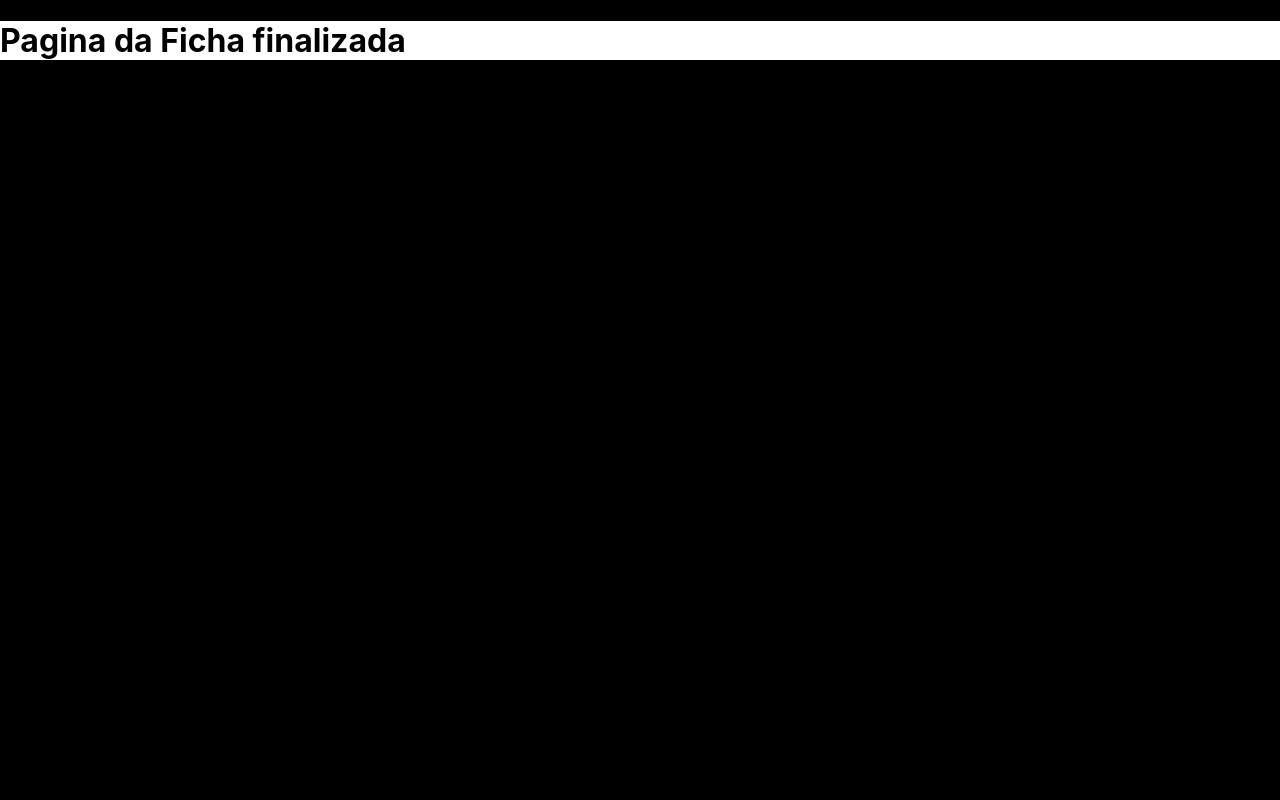
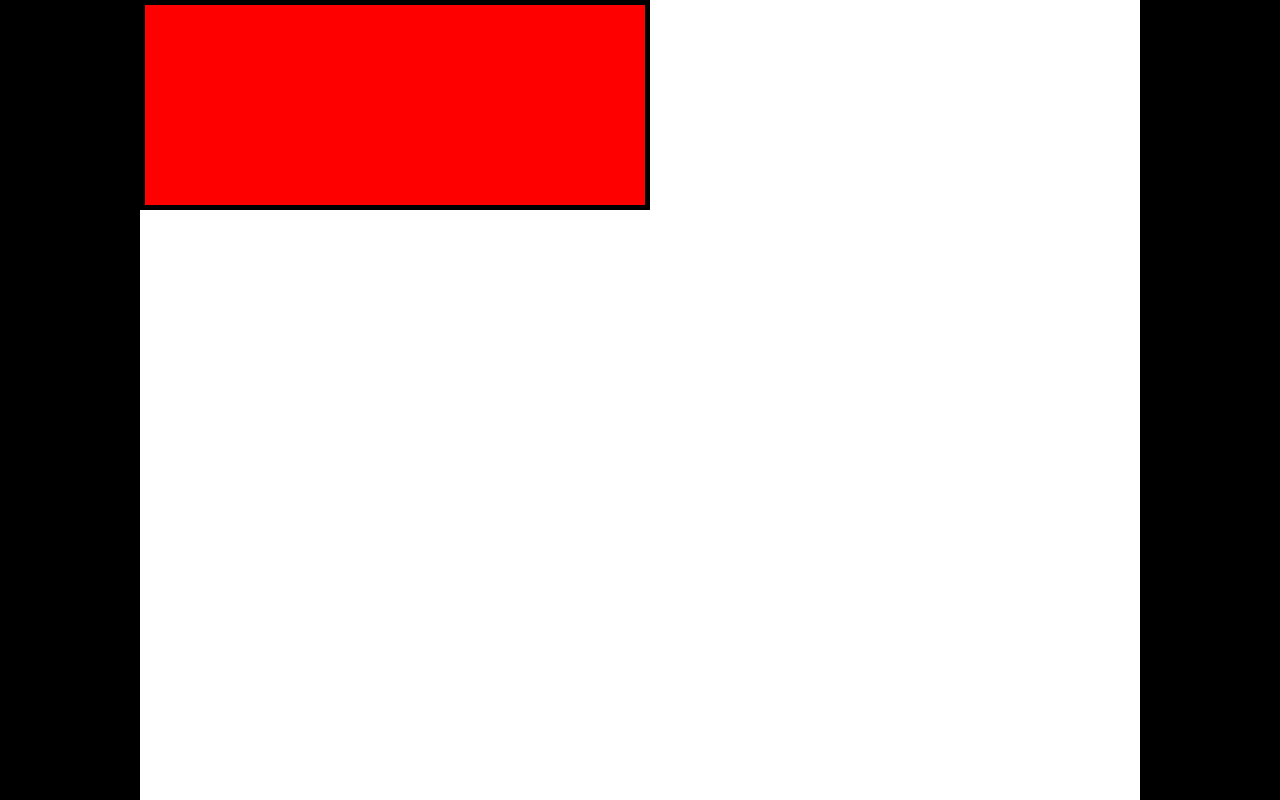
Before and after one commit to AlexandreRodriguesStrapasson/cypher_sheet, a React (Create React App) app in the folder app/: page /Sheet in a window 1280 px wide. Shown: the top 800 px of the page. Built offline with nearby package versions, Linux system fonts and the light colour scheme.

Commit message:
feat: add a button to navigate to the last page

```diff
--- a/app/src/pages/secondStep.js
+++ b/app/src/pages/secondStep.js
@@ -9,7 +9,7 @@ function SecondStep() {
     const [isActiveAdepto, setIsActiveAdepto] = useState(false);
     const navigate = useNavigate();
     const goToThirdStep = () => {
-        navigate('/thirdStep');
+        navigate('/ThirdStep');
       };
 
     return (
--- a/app/src/pages/sheet.js
+++ b/app/src/pages/sheet.js
@@ -3,7 +3,7 @@ import Style from "../style/sheet.module.css";
 function Sheet(){
     return(
         <div className={Style.mainBody}>
-            <h1>Pagina da Ficha finalizada</h1>
+            <div className={Style.attributeBox}></div>
         </div>
     )
 }
--- a/app/src/pages/thirdStep.js
+++ b/app/src/pages/thirdStep.js
@@ -1,4 +1,5 @@
 import React, { useState } from 'react';
+import { useNavigate } from 'react-router-dom';
 import Style from "../style/thirdStep.module.css"
 
 function ThirdStep() {
@@ -37,6 +38,11 @@ function ThirdStep() {
         }
     };
 
+    const navigate = useNavigate();
+    const goToSheet = () => {
+        navigate('/Sheet');
+    };
+
     return (
         <div className={Style.mainBody}>
             <h1>Agora é hora de escolher o foco do personagem</h1>
@@ -49,6 +55,8 @@ function ThirdStep() {
             <div>
                 {getDescription(selectedOption)}
             </div>
+
+            <button onClick={goToSheet}>Ficha</button>
         </div>
     );
 }
--- a/app/src/style/sheet.module.css
+++ b/app/src/style/sheet.module.css
@@ -1,4 +1,15 @@
 .mainBody{
     background-color: white;
-    height: auto;
+    width: 1000px;
+    height: 1000px;
+    text-align: center;
+    margin-left: auto;
+    margin-right: auto;
 }
+
+.attributeBox{
+    border: 5px solid;
+    background-color: red;
+    width: 500px;
+    height: 200px;
+}
```
